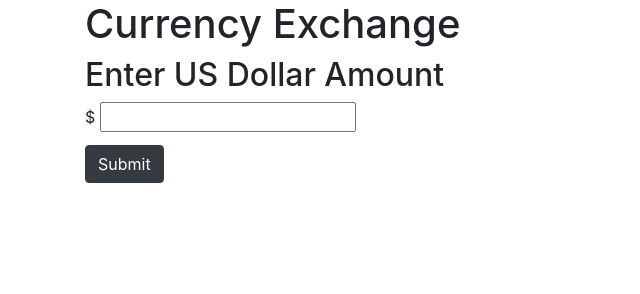
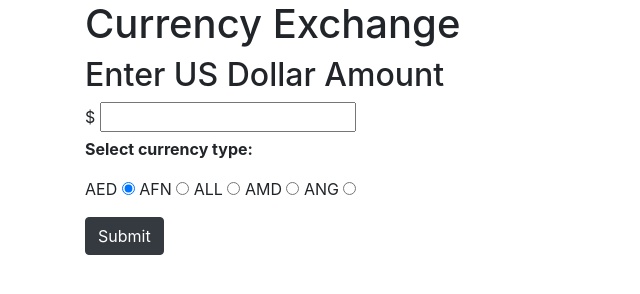
Before and after one commit to kelly-camille/currency-exchange, a website built with webpack: page src/index.html in a window 1280 px wide. Shown: the whole page, without its empty margins (0-640 px from the left). Built offline with nearby package versions, Linux system fonts and the light colour scheme.

Commit message:
add radio buttons to select type of exchange

```diff
--- a/src/index.html
+++ b/src/index.html
@@ -11,6 +11,22 @@
       <h2>Enter US Dollar Amount</h2>
       <label for="inputdollar">$</label>
       <input id="dollar" type="number">
+      <p><strong>Select currency type:</strong></p>
+      <label for="answer1">AED</label>
+      <input type="radio" name="question#1" value="AED" checked>
+
+      <label for="answer2">AFN</label>
+      <input type="radio" name="question#1" value="AFN">
+
+      <label for="answer3">ALL</label>
+      <input type="radio" name="question#1" value="ALL">
+
+      <label for="answer4">AMD</label>
+      <input type="radio" name="question#1" value="AMD">
+
+      <label for="answer5">ANG</label>
+      <input type="radio" name="question#1" value="ANG">
+
       <h3 id="exchange"></h3>
       <button id="button" type="submit" class="btn btn-dark">Submit</button>
     </form>
```
